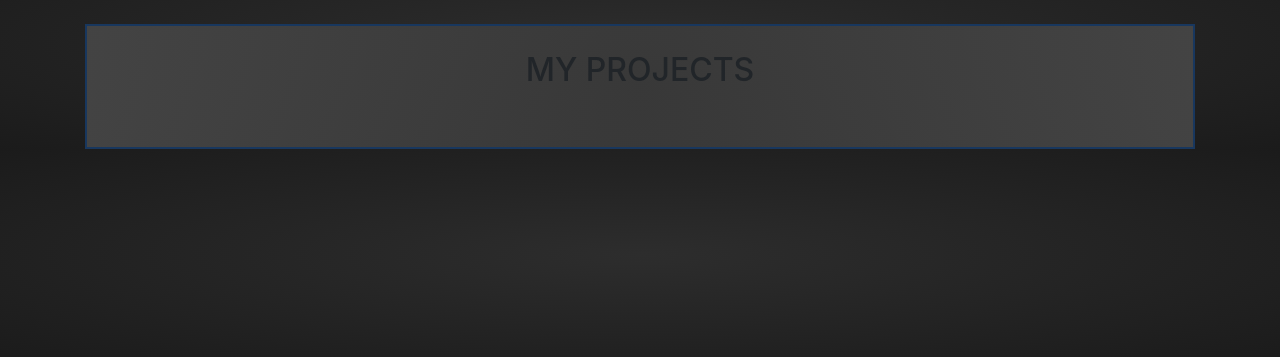
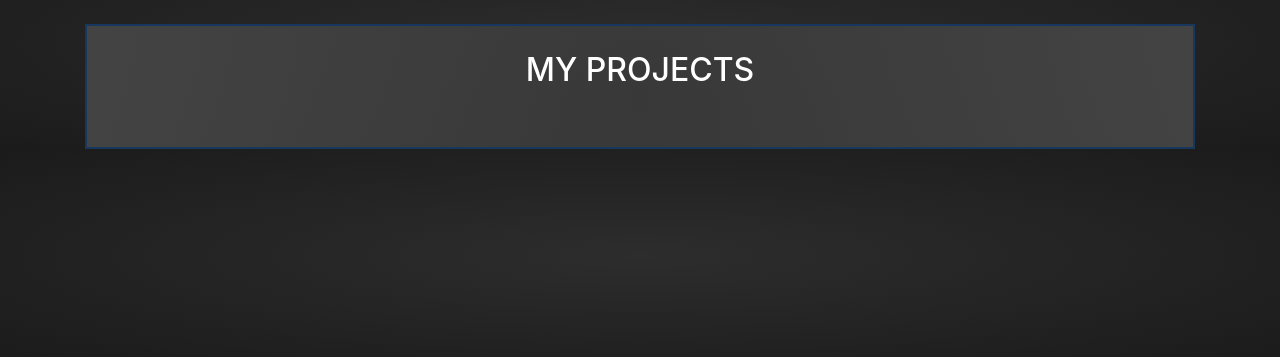
Before and after one commit to T-Kozikopoulos/portfolio, a Django app: page /projects/ in a window 1280 px wide. Shown: the part 63-420 px from the top of the page. Run offline with Django 3.2, Linux system fonts and the light colour scheme; data that the repository does not hold is empty; parts of the project's set-up code (start-up, migrations or seed data) failed here and were passed over; some libraries are stand-ins or nearby versions.

Commit message:
Update projects.html

```diff
--- a/templates/projects.html
+++ b/templates/projects.html
@@ -1,14 +1,14 @@
 {% extends 'base.html' %}
 
 {% block content %}
-    <div class="panel projects">
+    <div class="panel projects text-white">
         <div class="container">
             <h2 class="text-center">MY PROJECTS</h2><br>
-            <div class="row">
+            <div class="row text-white">
 
                 {% for project in projects %}
                     <div class="project col-lg-4 col-md-4 col-sm-4 col-xs-12">
-                        <div class="panel-body text-center text-white">
+                        <div class="panel-body text-center">
                             <div class="title">
                                 <h3>
                                     {{ project.title }}
@@ -28,7 +28,7 @@
                             <button class="btn btn-outline-primary">
                             <a href="http://{{ project.demo }}" class="card-link text-white"><b>Demo</b></a>
                                 </button>
-                            <button class="btn btn-outline-info">
+                            <button class="btn btn-outline-primary">
                             <a href="{{ project.source }}" class="card-link text-warning"><b>Source code</b></a>
                             </button>
                         </div>
```
